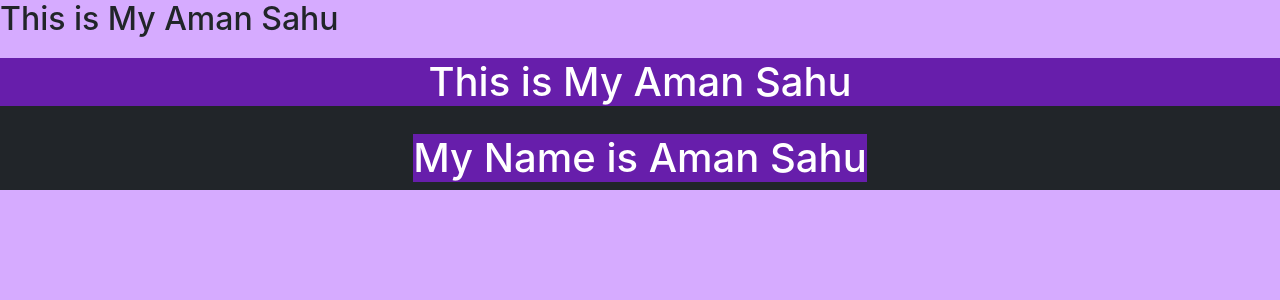
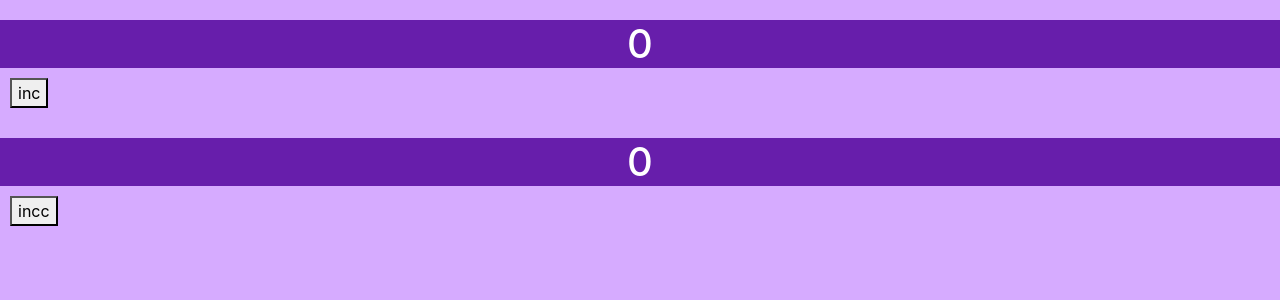
Before and after one commit to amanwild/react-thapa, a React (Create React App) app: page / in a window 1280 px wide. Shown: the top 300 px of the page. Built offline with nearby package versions, Linux system fonts and the light colour scheme.

Commit message:
useEffect Hook in react js 54

```diff
--- a/src/App.js
+++ b/src/App.js
@@ -1,21 +1,26 @@
-import React, { createContext } from "react";
-import C from "./Components/C";
-import B from "./Components/B";
-import A from "./Components/A";
-const fname = createContext();
-const lname = createContext();
+import React, { useEffect,useState } from "react";
 const App = () => {
+    const [first, setfirst] = useState(0)
+    const [second, setsecond] = useState(0)
+    //it will run whenever page will render
+    useEffect(()=>{
+        console.log("Hello");
+        alert("Increamented")
+    },[first])//this list is be key of this useEffect
+    const inc =()=>{
+        setfirst(first+1)
+    }
+    const incc =()=>{
+        setsecond(second+1)
+    }
   return (
     <>
-      <fname.Provider value={"Aman"}>
-      <lname.Provider value={"Sahu"}>
-        <A/>
-        <B/>
-        <C/>
-      </lname.Provider>
-      </fname.Provider>
+    <h1>{first}</h1>
+    <button onClick={inc}>inc</button>
+    <h1>{second}</h1>
+    <button onClick={incc}>incc</button>
+
     </>
   );
 };
 export default App;
-export {fname,lname};
--- a/src/Components/A.js
+++ /dev/null
@@ -1,15 +0,0 @@
-import React,{useContext} from "react";
-import { fname, lname } from "../App";
-function CreateNote() {
-  const fnameval = useContext(fname)
-  const lnameval = useContext(lname)
-  return (
-    <>
-      <h2>
-        This is My {fnameval} {lnameval}
-      </h2>
-    </>
-  );
-}
-
-export default CreateNote;
--- a/src/Components/B.js
+++ /dev/null
@@ -1,15 +0,0 @@
-import React, { useContext } from "react";
-import { fname, lname } from "../App";
-function B() {
-  const first = useContext(fname);
-  const second = useContext(lname);
-  return (
-    <>
-      <h1>
-        This is My {first} {second}
-      </h1>
-    </>
-  );
-}
-
-export default B;
--- a/src/Components/C.js
+++ /dev/null
@@ -1,15 +0,0 @@
-import React,{useContext} from "react";
-import { fname, lname } from "../App";
-function Header() {
-  const first = useContext(fname)
-  const second = useContext(lname)
-  return (
-    <div className="navbar sticky-top navbar-dark bg-dark">
-      <h1>
-        My Name is {first} {second}
-      </h1>
-    </div>
-  );
-}
-
-export default Header;
```
